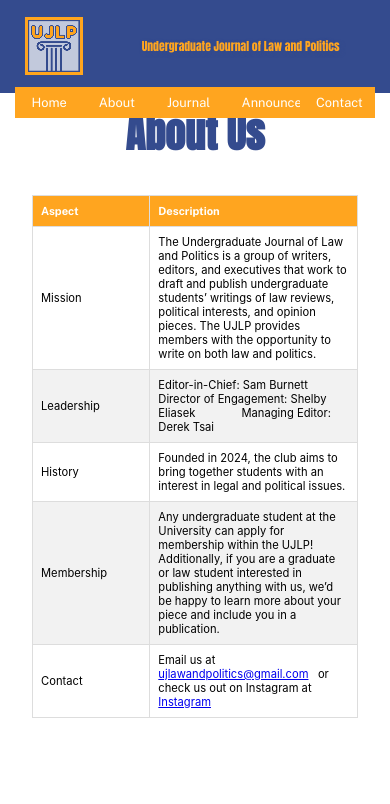
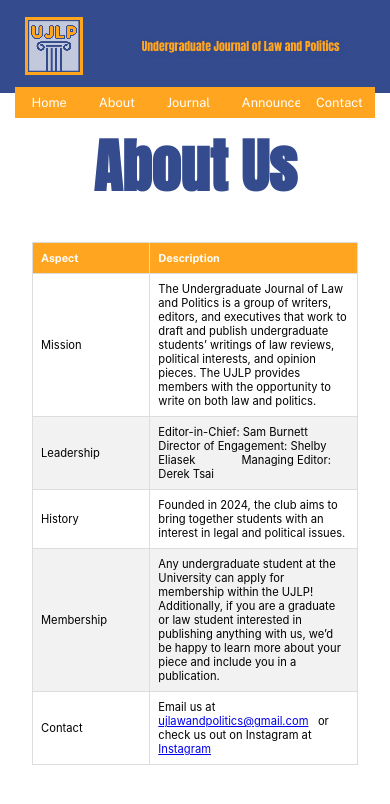
Before and after one commit to RobBundy2002/UJLP, a React (Create React App) app in the folder my-app/: page /#/about in a window 390 px wide. Shown: the top 804 px of the page. Built offline with nearby package versions, Linux system fonts and the light colour scheme.

Commit message:
Fixed the phone issue?

```diff
--- a/my-app/src/About.css
+++ b/my-app/src/About.css
@@ -51,11 +51,11 @@
 @media (max-width: 768px) {
     .About {
         max-width: 100%;
-        margin-top: -15vw;
+        margin-top: -10vw;
     }
 
     .About h1 {
-        font-size: 2.5rem;
+        font-size: 15vw;
     }
 
     .About-table th,
--- a/my-app/src/Announcements.css
+++ b/my-app/src/Announcements.css
@@ -58,7 +58,7 @@
     .Announcements {
         padding: 1rem;
         max-width: 100%;
-        margin-top: -10vw;
+        margin-top: -5vw;
     }
 
     .Announcements h1 {
--- a/my-app/src/Contact.css
+++ b/my-app/src/Contact.css
@@ -39,7 +39,7 @@
     .Contact {
         padding: 1rem;
         max-width: 100%;
-        margin-top: -10vw;
+        margin-top: -5vw;
     }
     .Contact-header h1 {
         font-size: 15vw;
--- a/my-app/src/Journal.css
+++ b/my-app/src/Journal.css
@@ -37,7 +37,7 @@
         right: -3vw;
     }
     .TitleWrapper h1 {
-        top: -230vw;
+        top: -225vw;
         font-size: 15vw;
     }
 }
```
